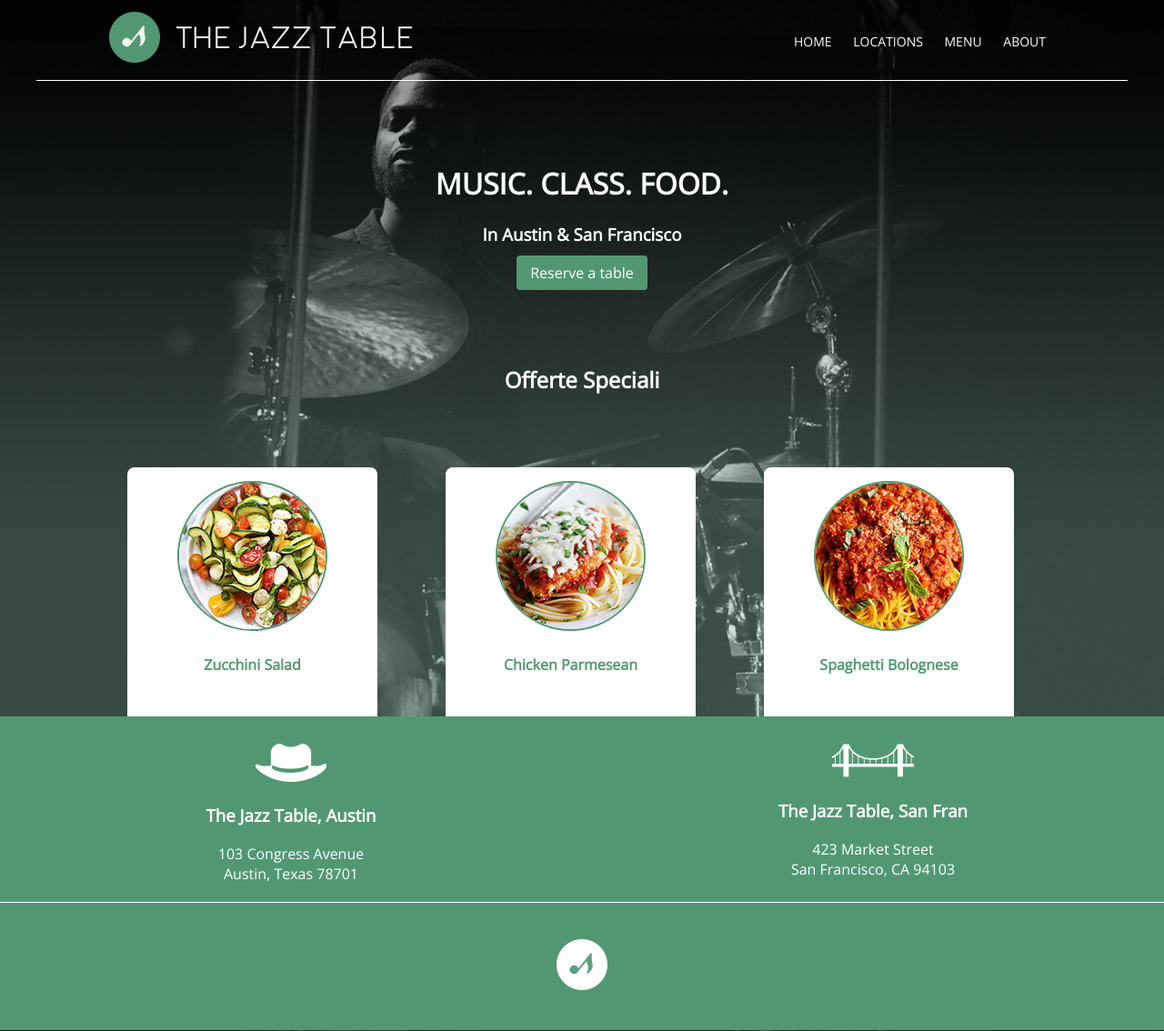
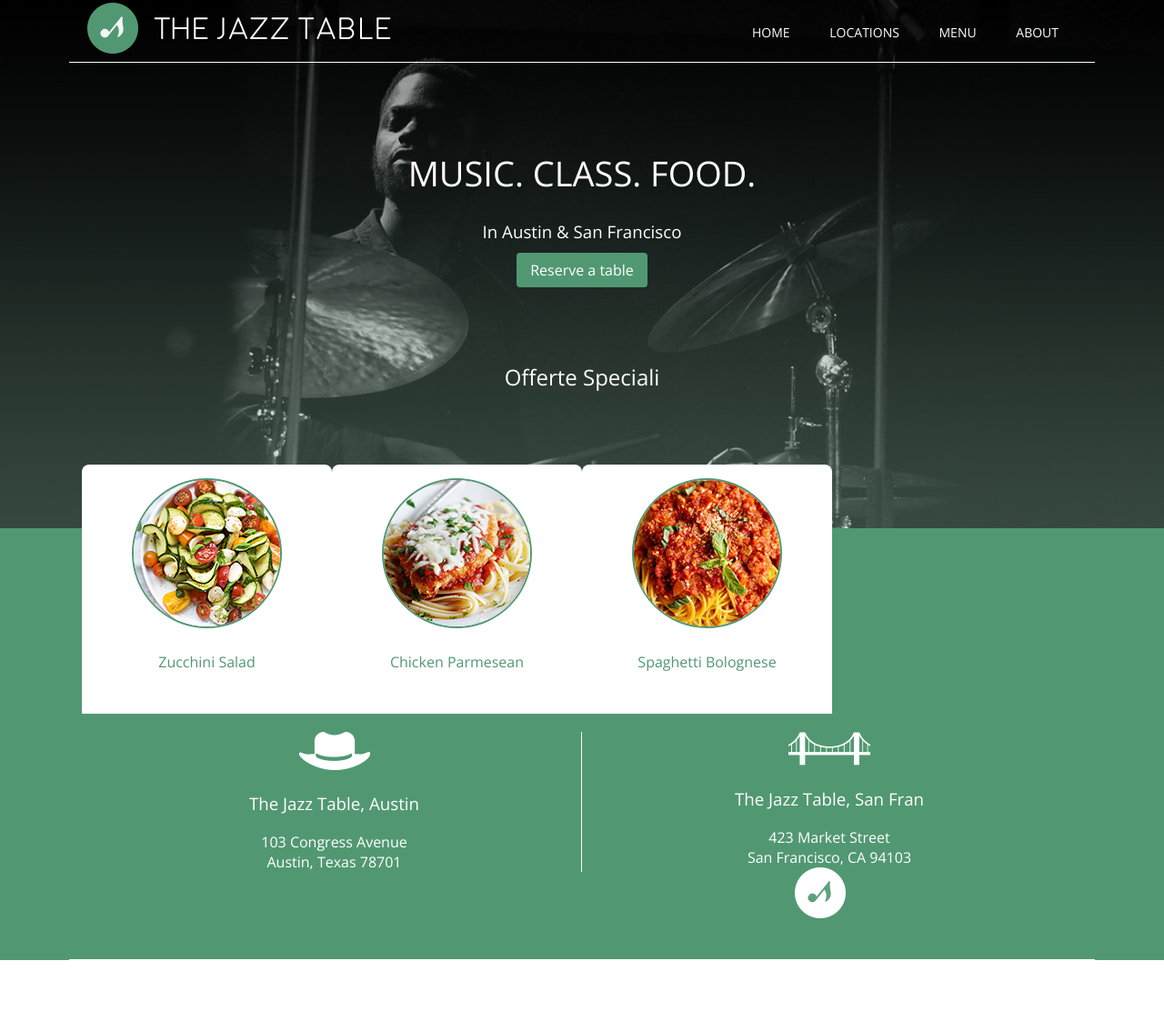
Before and after one commit to yerazo/the-jazz-table, a plain HTML site: page index.html in a window 1280 px wide. Shown: the part 2-1136 px from the top of the page at 91% size. After the commit the page ends 1058 px from the top, so only its background shows below. Drawn offline with nearby package versions, Linux system fonts and the light colour scheme.

Commit message:
Revision Part 1

```diff
--- a/assets/css/style.css
+++ b/assets/css/style.css
@@ -25,19 +25,32 @@ body{
 	text-decoration: none;
 	text-align: center;
 	padding: 8px 15px;
-	height: 30px;
 	border-radius: 4px;
-	font-weight: 300;
 }
 .btn:hover{
 	opacity: 0.8;
 }
+h1{
+	font-weight: 300;
+	font-size: 38px;
+}
+h2{
+	font-weight: 300;
+}
+h3{
+	font-weight: 300;
+}
+h4{
+	font-weight: 300;
+}
 
 /*HEADER*/
 header{
+	width: 85%;
+	margin: auto;
 	height: 60px;
-	margin: 0 40px;
-	padding: 15px 80px;
+	line-height: 60px;
+	padding: 5px 20px;
 	border-bottom: 1px solid white;
   	overflow: auto;
 }
@@ -62,6 +75,7 @@ header .nav ul{
 }
 header .nav li{
 	display: inline-block;
+	margin: 0 10px;
 }
 header .nav li a{
 	text-decoration: none;
@@ -93,7 +107,6 @@ main{
 /*SPECIALS*/
 .specials{
 	background-color: white;
-	margin: 0 25px 0 50px;
 	border-radius: 8px 8px 0px 0px;
 	padding: 15px 0 25px 0;
 	box-sizing: border-box;
@@ -111,33 +124,29 @@ main{
 	padding: 0 35px;
 }
 .image-border img{
-	border-radius: 100px;
+	border-radius: 50%;
 	border: 2px solid #519872;
 }
 
 /*FOOTER*/
 footer{
-	width: 100%;
-	height: 275px;
-	padding: 30px 0px 40px 0px;
 	text-align: center;
-	font-weight: 300;
-	clear: both;
 }
-footer .icon{
-	width: 100%;
-	margin-top: 20px;
-	display: block;
-	vertical-align: middle;
+footer .locations{
+	width: 85%;
+	margin: 0 auto;
+	border-bottom: 1px solid white;
+	padding: 20px;
+	overflow: auto;
+}
+.col-50{
+	width: 50%;
 	float: left;
+	box-sizing:border-box;
 }
-.rule {
-	border-top: 1px solid white;
-	padding: 40px 0;
+footer .locations .austin{
+	border-right: 1px solid white;
 }
-.austin{
-	float: left;
+footer .logo{
+	padding: 20px;
 }
-.san-francisco{
-	float: left;
-}
--- a/index.html
+++ b/index.html
@@ -7,8 +7,9 @@
     <meta name="description" content="Laid back jazz club featuring food and cocktails in a modern setting with an airy feel.">
     <meta name="keywords" content="jazz, lounge, restaurant">
     <meta name="author" content="The Jazz Table">
+    <link href='https://fonts.googleapis.com/css?family=Open+Sans:400,300' rel='stylesheet' type='text/css'>
     <link rel="stylesheet" type="text/css" href="assets/css/style.css">
-    <link href='https://fonts.googleapis.com/css?family=Open+Sans:400,300' rel='stylesheet' type='text/css'>
+
   </head>
 
   <body>
@@ -33,34 +34,34 @@
 
     <main>
     	<div class="content secondary-text">
-    		<h1>MUSIC. CLASS. FOOD.</h1>
-    		<h3>In Austin & San Francisco</h3>
+    		<h1 class="secondary-text">MUSIC. CLASS. FOOD.</h1>
+    		<h3 class="secondary-text">In Austin &amp; San Francisco</h3>
 
-    		<a href="" class="btn secondary-text primary-background">Reserve a table</a>
+    		<a href="" class="btn secondary-text primary-background cta">Reserve a table</a>
     		<br>
-    		<h2>Offerte Speciali</h2>
+    		<h2 class="secondary-text">Offerte Speciali</h2>
     	</div>
 
     	<section>
-	    		<div class="specials col-25 primary-text">
+	    		<div class="specials col-25">
 	    			<div class="image-border">
 	    				<img src="assets/images/zucchini-salad.png" alt="fresh zucchini salad">
 	    			</div>
-	    			<h4>Zucchini Salad</h4>
+	    			<h4 class="primary-text">Zucchini Salad</h4>
 	    		</div>
 
-	    		<div class="specials col-25 primary-text">
+	    		<div class="specials col-25">
 	    			<div class="image-border">
 	    				<img src="assets/images/chicken-parm.png" alt="rich chicken parmesean">
 	    			</div>
-	    			<h4>Chicken Parmesean</h4>
+	    			<h4 class="primary-text">Chicken Parmesean</h4>
 	    		</div>
 
-	    		<div class="specials col-25 primary-text">
+	    		<div class="specials col-25">
 	    			<div class="image-border">
 	    				<img src="assets/images/spaghetti-bolognese.png" alt="spaghetti bolognese">
 	    			</div>
-	    			<h4>Spaghetti Bolognese</h4>
+	    			<h4 class="primary-text">Spaghetti Bolognese</h4>
 	    		</div>
     	</section>
 
@@ -68,8 +69,9 @@
     </main>
 
     <footer class="primary-background secondary-text">
-	    <div class="austin col-50">
-	    	<img src="assets/images/austin.png">
+    <div class="locations">
+	    <div class="col-50 austin">
+	    	<img src="assets/images/austin.png" alt="Austin">
 	    	<h3>The Jazz Table, Austin</h3>
 	    	<span>103 Congress Avenue
 	    	<br>
@@ -79,17 +81,18 @@
 
 
 
-	    <div class="san-francisco col-50">
-	    	<img src="assets/images/sanfrancisco.png">
+	    <div class="col-50 sanfran">
+	    	<img src="assets/images/sanfrancisco.png" alt="SF">
 	    	<h3>The Jazz Table, San Fran</h3>
 	    	<span>423 Market Street
 	    	<br>
 	    	San Francisco, CA 94103</span>
 	    </div>
 
-	    <div class="icon rule">
+	    <div class="logo">
 	       <img src="assets/images/icon.png" alt="Music note icon">
 	    </div>
+	</div>
     </footer>
   </body>
 
```
